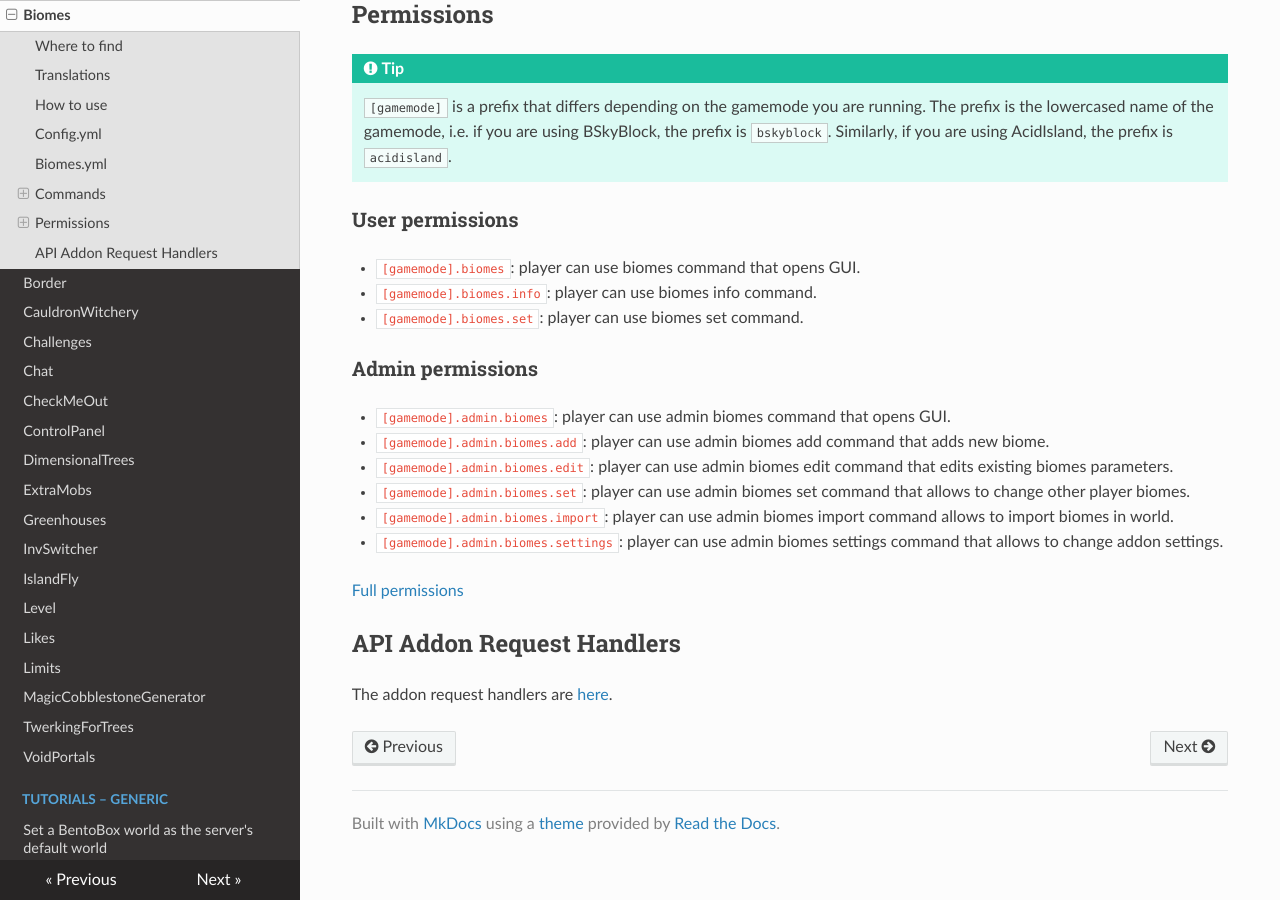
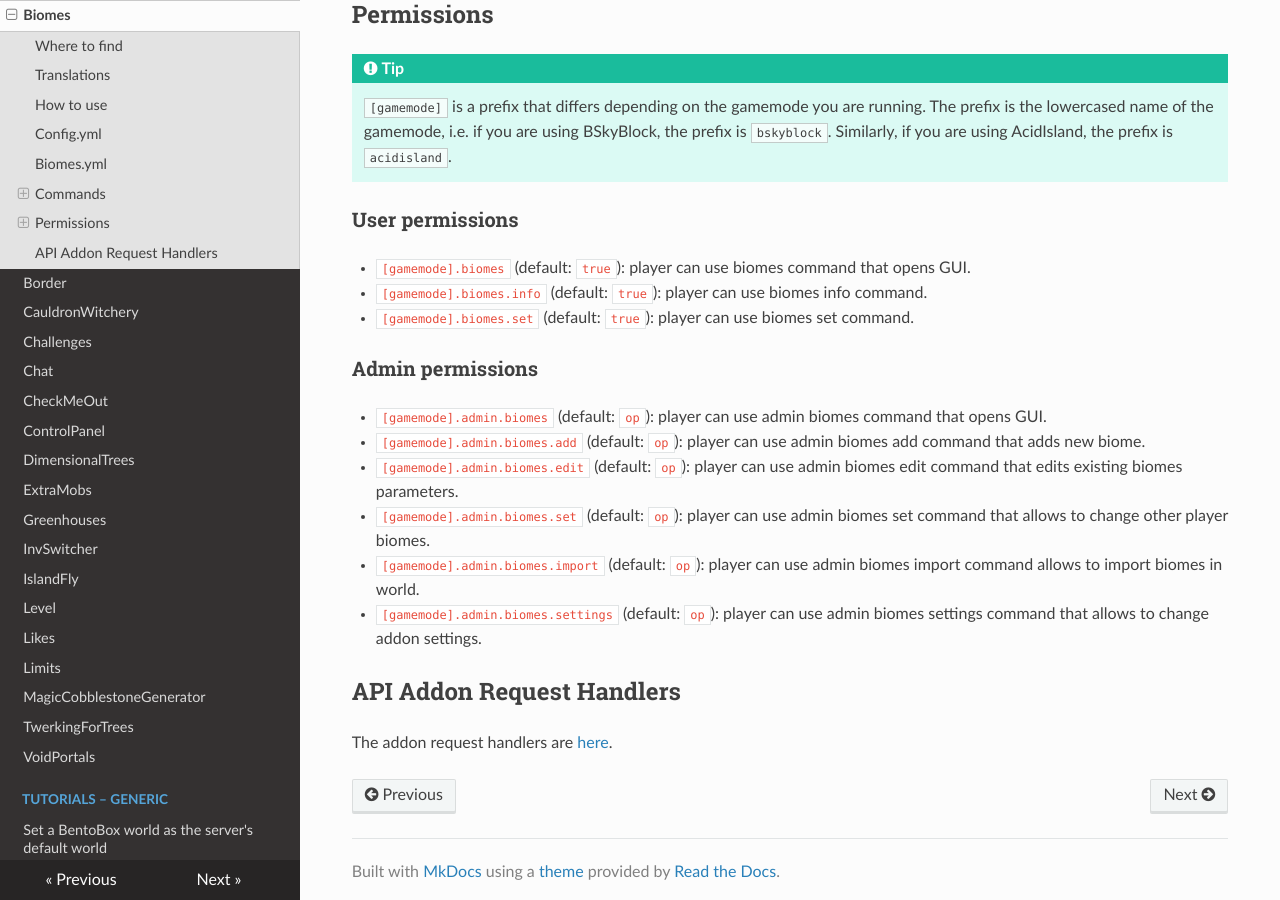
Before and after one commit to BentoBoxWorld/docs, an MkDocs documentation site: the page built from docs/addons/Biomes/index.md, in a window 1280 px wide and 900 px high, scrolled down 2486 px. Built offline with MkDocs 1.6.1, drawn with Linux system fonts in a browser that asks for light colours; nearby versions of some CDN libraries.

Commit message:
Added default permission values for Biomes

```diff
--- a/docs/addons/Biomes/index.md
+++ b/docs/addons/Biomes/index.md
@@ -77,19 +77,17 @@ Note that you must import biomes into both BSkyBlock and AcidIsland separately.
     Similarly, if you are using AcidIsland, the prefix is `acidisland`.
 
 ### User permissions
-- `[gamemode].biomes`: player can use biomes command that opens GUI.
-- `[gamemode].biomes.info`: player can use biomes info command.
-- `[gamemode].biomes.set`: player can use biomes set command.
+- `[gamemode].biomes` (default: `true`): player can use biomes command that opens GUI.
+- `[gamemode].biomes.info` (default: `true`): player can use biomes info command.
+- `[gamemode].biomes.set` (default: `true`): player can use biomes set command.
 
 ### Admin permissions
-- `[gamemode].admin.biomes`: player can use admin biomes command that opens GUI.
-- `[gamemode].admin.biomes.add`: player can use admin biomes add command that adds new biome.
-- `[gamemode].admin.biomes.edit`: player can use admin biomes edit command that edits existing biomes parameters.
-- `[gamemode].admin.biomes.set`: player can use admin biomes set command that allows to change other player biomes.
-- `[gamemode].admin.biomes.import`: player can use admin biomes import command allows to import biomes in world.
-- `[gamemode].admin.biomes.settings`: player can use admin biomes settings command that allows to change addon settings.
-
-[Full permissions](Permissions)
+- `[gamemode].admin.biomes` (default: `op`): player can use admin biomes command that opens GUI.
+- `[gamemode].admin.biomes.add` (default: `op`): player can use admin biomes add command that adds new biome.
+- `[gamemode].admin.biomes.edit` (default: `op`): player can use admin biomes edit command that edits existing biomes parameters.
+- `[gamemode].admin.biomes.set` (default: `op`): player can use admin biomes set command that allows to change other player biomes.
+- `[gamemode].admin.biomes.import` (default: `op`): player can use admin biomes import command allows to import biomes in world.
+- `[gamemode].admin.biomes.settings` (default: `op`): player can use admin biomes settings command that allows to change addon settings.
 
 ## API Addon Request Handlers
 
```
